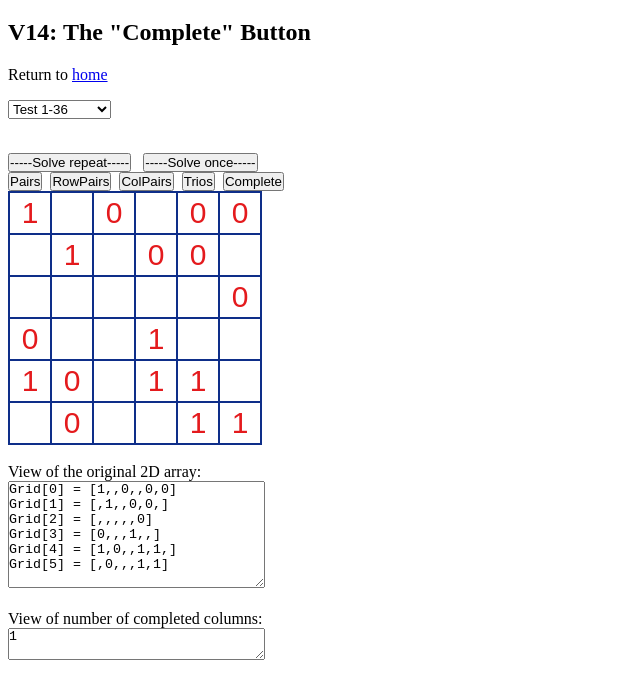
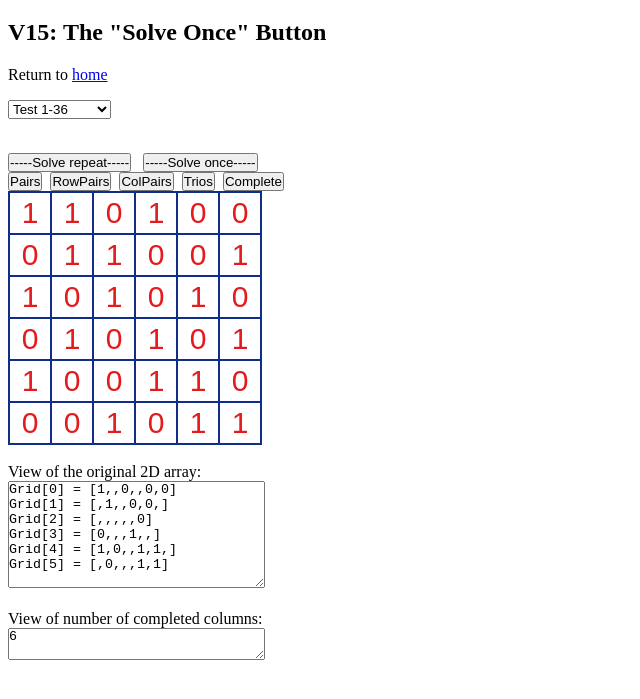
Before and after one commit to sidharthkn/sids-6x6-binary-puzzle, a plain HTML site: page index.html in a window 1280 px wide. Both pictures are taken after a click on the button "-----Solve repeat-----". Shown: the part 61-760 px from the top of the page, without its empty margins (0-640 px from the left). Drawn offline with Linux system fonts and the light colour scheme.

Commit message:
v15 - "Solve Once" button added

```diff
--- a/index.html
+++ b/index.html
@@ -1,5 +1,5 @@
 <!DOCTYPE html>
-<!-- Sidharth K.N, 24/5/20, v14: Coding the "Complete" button -->
+<!-- Sidharth K.N, 24/5/20, v15: Coding the "Solve Once" button -->
 
 <html>
 <head>
@@ -81,12 +81,13 @@
             }
         }
         function SolvePuzzle(G2D) {
-			if (G2D[0][1] == 1){ //row 1, col 2
-				window.alert('Sub "SolvePuzzle" TEST MSG ONLY - 1 in row 1 col 2 - "solved". ');
-				return true;
+			SolveNumberPairs();
+			SolveNumberTrios();
+			if(CompleteRowsCols()) {
+				return true
+			} else {
+				return false;
 			}
-            window.alert('Sub "SolvePuzzle" TEST MSG ONLY - "Not solved yet"!');
-			return false;
         }
         function SolveNumberPairs(){ //2 clicks to solve
             SolveRowPairs();
@@ -209,7 +210,7 @@
 	<!-- 7/5 Changed LoadGrid() to LoadGrid(G4) -->
     <form id="input">
         <h1>6x6 Binary Puzzle Game</h1>
-        <h2>V14: The "Complete" Button</h2>
+        <h2>V15: The "Solve Once" Button</h2>
 		<p>Return to <a href="index.html"> home </a></p>
 		<p>
 			<select id="cboPuzNo" onchange="LoadGrid(eval(value))">
```
